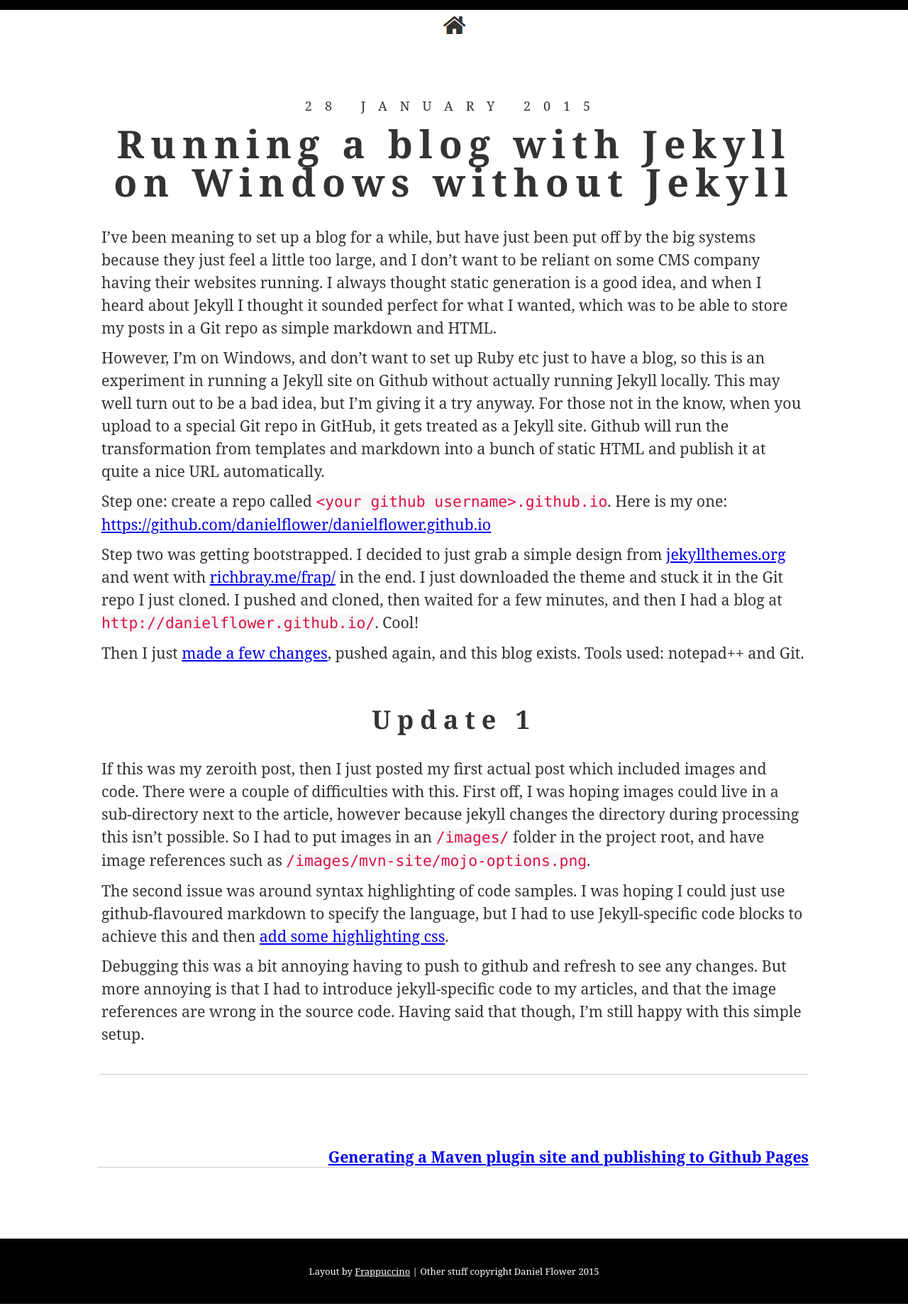
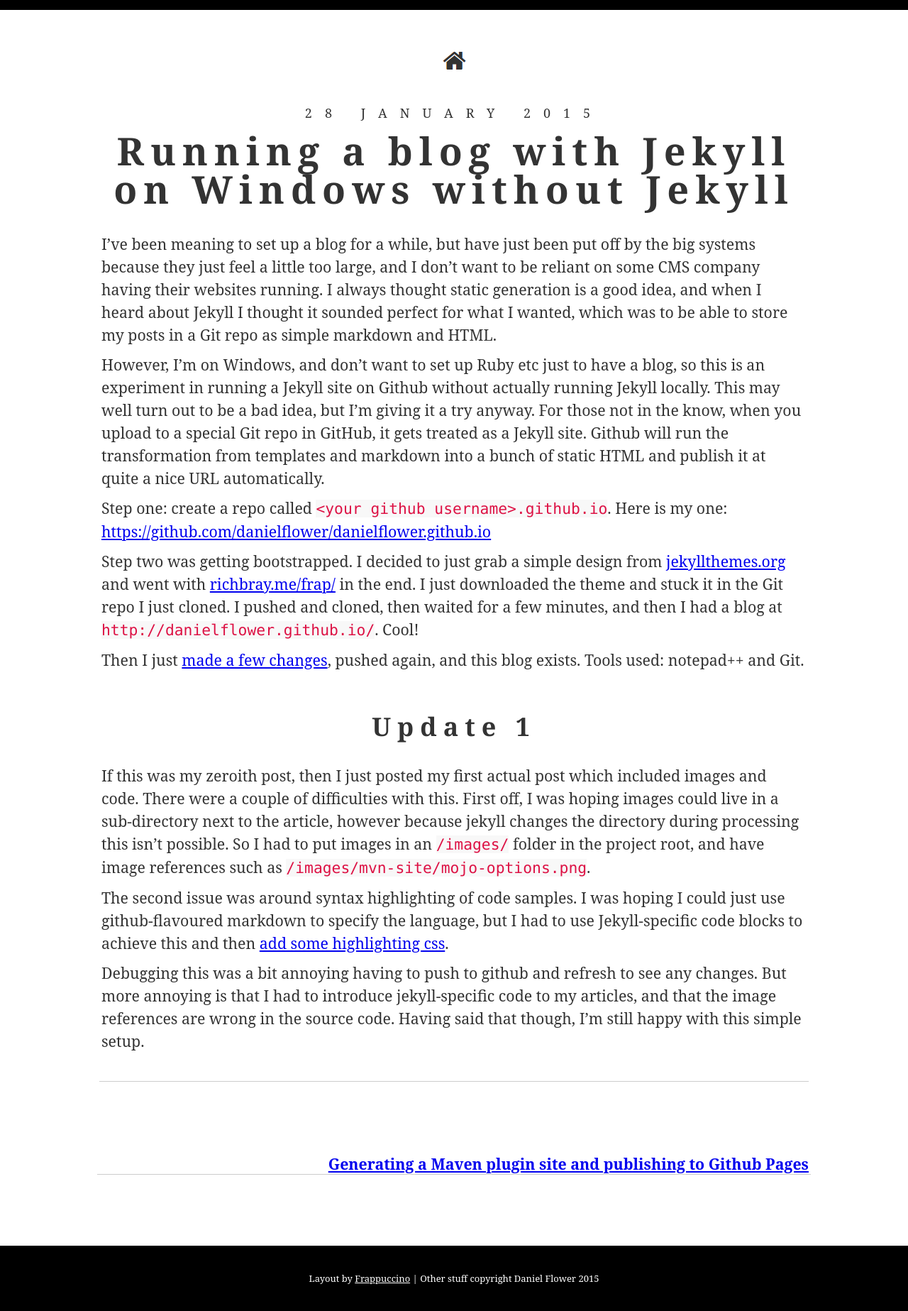
Before and after one commit to danielflower/danielflower.github.io, a Jekyll site: the page built from _posts/2015-01-28-Running-a-blog-with-Jekyll-on-Windows-without-Jekyll.md, in a window 1280 px wide. Shown: the whole page at 71% size. Built offline with Jekyll 4.4.1, drawn with Linux system fonts in a browser that asks for light colours.

Commit message:
Stylesheet tweaks

```diff
--- a/css/style.css
+++ b/css/style.css
@@ -2,7 +2,7 @@
 html, body {
     color: #333333;
     background-color: #FFFFFF;
-    font-family: 'Noto Serif';
+    font-family: 'Noto Serif', serif;
     font-size: 16pt;
     line-height: 150%;
     margin: 0;
@@ -15,18 +15,18 @@
 }
 
 .home-link {
+    margin-top: 50px;
     width: 100%;
     text-align: center;
 }
 
 .post, .row-fluid {
     max-width: 1000px;
-    margin: 0 auto 0 auto;
     padding-left: 3px;
     padding-right: 3px;
     padding-bottom: 30px;
     border-bottom: 1px solid #CCCCCC;
-    margin-bottom: 100px;
+    margin: 0 auto 100px;
 }
 
 h1, h2, h3 {
@@ -35,13 +35,10 @@
     font-weight: bold;
     letter-spacing: 1vmin;
     line-height: 100%;
-    margin-bottom: 10px;
-    margin-left: 0px;
-    margin-right: 0px;
-    margin-top: 60px;
+    margin: 60px 0 10px;
     padding-bottom: 25px;
-    padding-left: 0px;
-    padding-right: 0px;
+    padding-left: 0;
+    padding-right: 0;
     text-align: center;
     width: 100%;
 }
@@ -58,21 +55,14 @@
     font-size: 2vh;
     font-weight: normal;
     letter-spacing: 2vmin;
-    margin-bottom: -50px;
-    margin-left: 0px;
-    margin-right: 0px;
-    margin-top: 70px;
+    margin: 30px 0 -50px;
     text-align: center;
     text-transform: uppercase;
     width: 100%;
 }
 
 p {
-
-    margin-bottom: 10px;
-    margin-left: 0px;
-    margin-right: 0px;
-    margin-top: 0px;
+    margin: 0 0 10px;
     width: 100%;
 }
 
```
